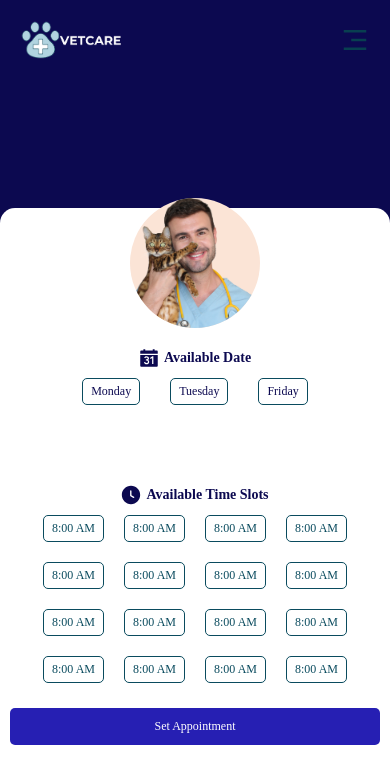
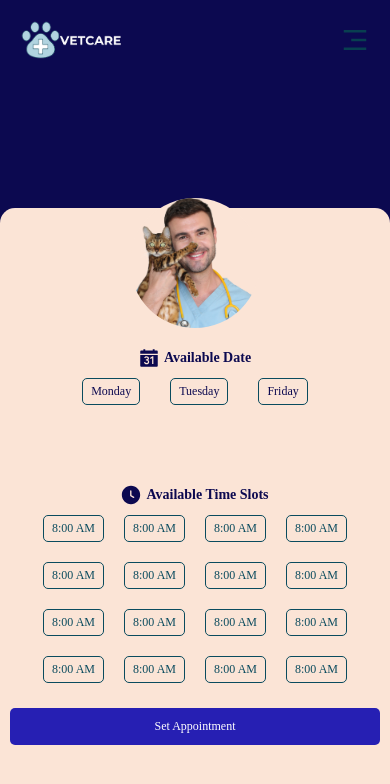
Before and after one commit to IanCastlee/VETCARE, a React (Vite) app in the folder frontend/: page /set-appointment in a window 390 px wide. Shown: the top 784 px of the page. Built offline with nearby package versions, Linux system fonts and the light colour scheme; a web font is replaced by a local one.

Commit message:
3rd commit

```diff
--- a/frontend/src/components/mobileSidebar/MobileSidebar.jsx
+++ b/frontend/src/components/mobileSidebar/MobileSidebar.jsx
@@ -2,7 +2,6 @@ import "./MobileSidebar.scss";
 import { motion } from "framer-motion";
 
 //ICONS
-import { FaUserCircle } from "react-icons/fa";
 import { RiHomeLine } from "react-icons/ri";
 import { HiMiniCalendarDateRange } from "react-icons/hi2";
 import { IoMdPower } from "react-icons/io";
@@ -10,7 +9,7 @@ import Signin from "../signinSignUp/Signin";
 import { useState } from "react";
 import { Link } from "react-router-dom";
 
-const MobileSidebar = () => {
+const MobileSidebar = ({ close }) => {
   const [showForm, setShowForm] = useState(false);
 
   return (
@@ -31,7 +30,7 @@ const MobileSidebar = () => {
             SIGN IN
           </button>
         </div>
-        <div className="menu-btn">
+        <div className="menu-btn" onClick={close}>
           <Link className="btn-link" to={"/home/"}>
             <RiHomeLine className="icon" /> Home
           </Link>
--- a/frontend/src/components/navbar/Navbar.jsx
+++ b/frontend/src/components/navbar/Navbar.jsx
@@ -17,8 +17,6 @@ import Signin from "../signinSignUp/Signin";
 const Navbar = () => {
   const [showMobileSidebar, setShowMobileSidebar] = useState(false);
   const [showForm, setShowForm] = useState(false);
-
-  console.log("showForm : ", showForm);
 
   return (
     <>
@@ -50,7 +48,9 @@ const Navbar = () => {
         </div>
       </div>
 
-      {showMobileSidebar && <MobileSidebar />}
+      {showMobileSidebar && (
+        <MobileSidebar close={() => setShowMobileSidebar(false)} />
+      )}
       {showMobileSidebar && (
         <OverLay closeMobileSidebar={() => setShowMobileSidebar(false)} />
       )}
--- a/frontend/src/pages/setAppointment/setAppointment.scss
+++ b/frontend/src/pages/setAppointment/setAppointment.scss
@@ -175,7 +175,7 @@
       }
 
       .setappointment-bot {
-        background-color: #fff;
+        background-color: #fbe4d6;
         width: 100%;
         height: 77%;
         margin-top: -10%;
--- a/frontend/src/pages/veterinarianProfile/VeterinarianProfile.scss
+++ b/frontend/src/pages/veterinarianProfile/VeterinarianProfile.scss
@@ -205,6 +205,7 @@
         border-top-left-radius: 20px;
         height: 80%;
         z-index: 999;
+        background-color: #fbe4d6;
 
         .profile-wrapper {
           display: flex;
```
